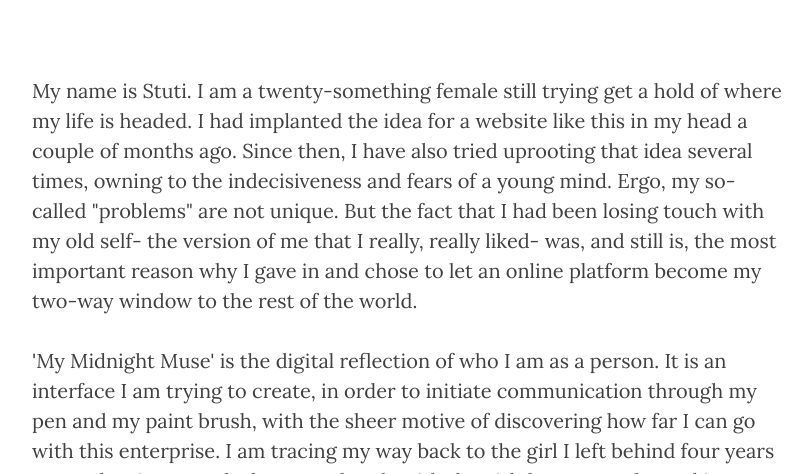
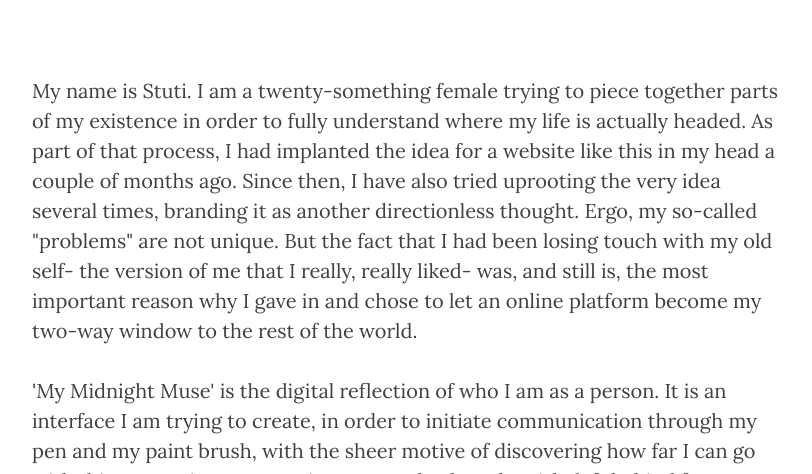
Before and after one commit to stuti1995/dory-blog, a Jekyll site: the page built from about.html, in a window 1280 px wide and 900 px high, cut to the strip 426-900 px from the top of the window. Shown: the whole strip, without its empty margins (233-1045 px from the left). Built offline with Jekyll 4.4.1, drawn with Linux system fonts in a browser that asks for light colours; nearby versions of some CDN libraries; some web fonts are replaced; comment, search, counter and statistics services are not loaded.

Commit message:
Create about.html

```diff
--- a/about.html
+++ b/about.html
@@ -4,7 +4,7 @@ title: "About"
 header-img: "about.jpg"
 ---
 
-<p>My name is Stuti. I am a twenty-something female still trying get a hold of where my life is headed. I had implanted the idea for a website like this in my head a couple of months ago. Since then, I have also tried uprooting that idea several times, owning to the indecisiveness and fears of a young mind. Ergo, my so-called "problems" are not unique. But the fact that I had been losing touch with my old self- the version of me that I really, really liked- was, and still is, the most important reason why I gave in and chose to let an online platform become my two-way window to the rest of the world. </p>
+<p>My name is Stuti. I am a twenty-something female trying to piece together parts of my existence in order to fully understand where my life is actually headed. As part of that process, I had implanted the idea for a website like this in my head a couple of months ago. Since then, I have also tried uprooting the very idea several times, branding it as another directionless thought. Ergo, my so-called "problems" are not unique. But the fact that I had been losing touch with my old self- the version of me that I really, really liked- was, and still is, the most important reason why I gave in and chose to let an online platform become my two-way window to the rest of the world. </p>
 
 <p>'My Midnight Muse' is the digital reflection of who I am as a person. It is an interface I am trying to create, in order to initiate communication through my pen and my paint brush, with the sheer motive of discovering how far I can go with this enterprise. I am tracing my way back to the girl I left behind four years ago and trying to make her meet hands with the girl that I am today. Taking a sincere chance at what I know best, this unapologetically honest endeavor is also an indirect way of allowing my parents to believe that I am capable of using my laptop for reasons other than watching TV series! </p>
 
```
